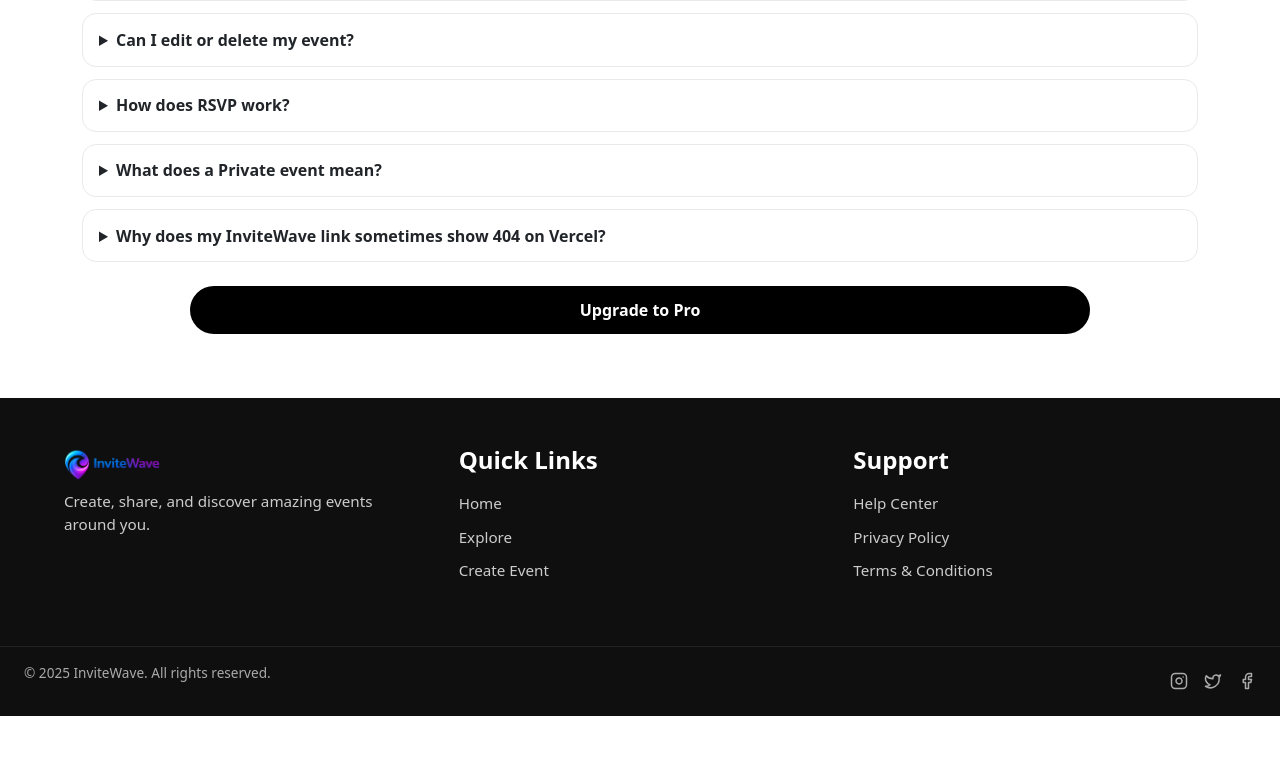
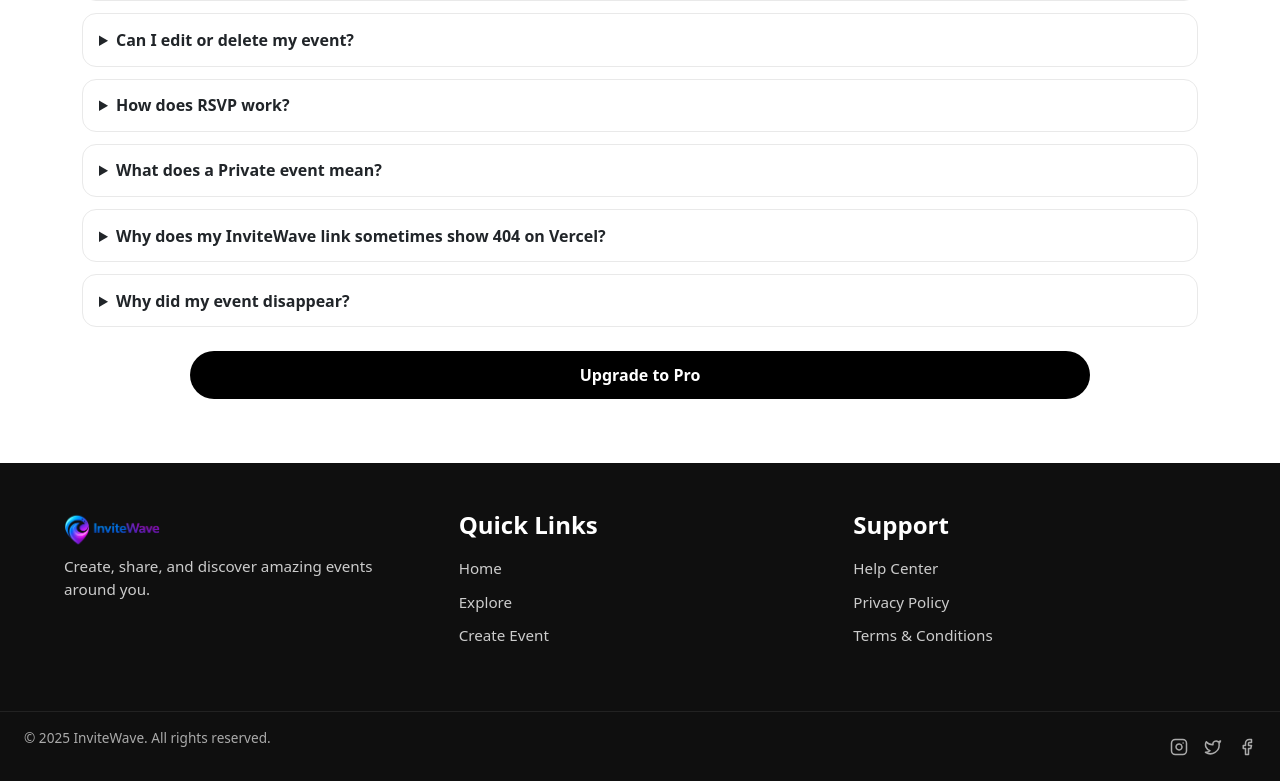
Before and after one commit to Adebayo114/InviteWave, a React (Vite) app: page /help in a window 1280 px wide. Shown: the part 1220-2001 px from the top of the page. Before the commit the page ends 1936 px from the top, so only its background shows below. Built offline with nearby package versions, Linux system fonts and the light colour scheme; no server answers.

Commit message:
faq question addition

```diff
--- a/src/Pages/Help.jsx
+++ b/src/Pages/Help.jsx
@@ -31,6 +31,10 @@
             {
                 q: "Why does my InviteWave link sometimes show 404 on Vercel?",
                 a: "InviteWave is a single-page app (SPA). If someone opens a deep link like /event/123 directly, Vercel may look for a real folder/file and show 404. This is fixed by adding a rewrite so all routes load the app.",
+            },
+            {
+                q: "Why did my event disappear?",
+                a: "InviteWave automatically hides expired events. By default, events disappear a few days after the event date/time.",
             },
             ],
             []
```
Also changed, not shown: src/Pages/CreateEvents.jsx (+21 -0 lines).
